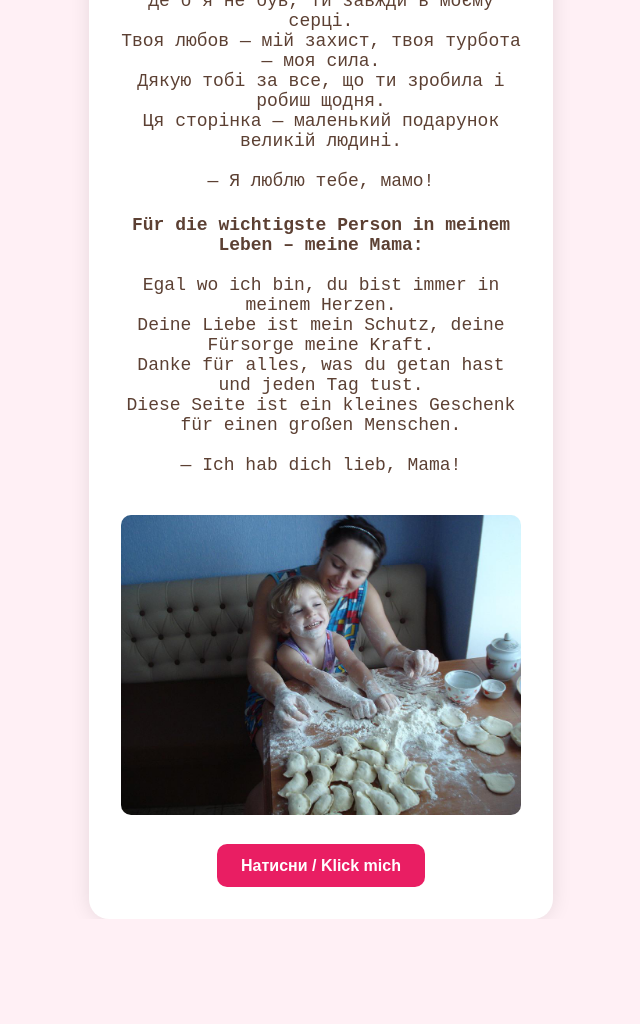
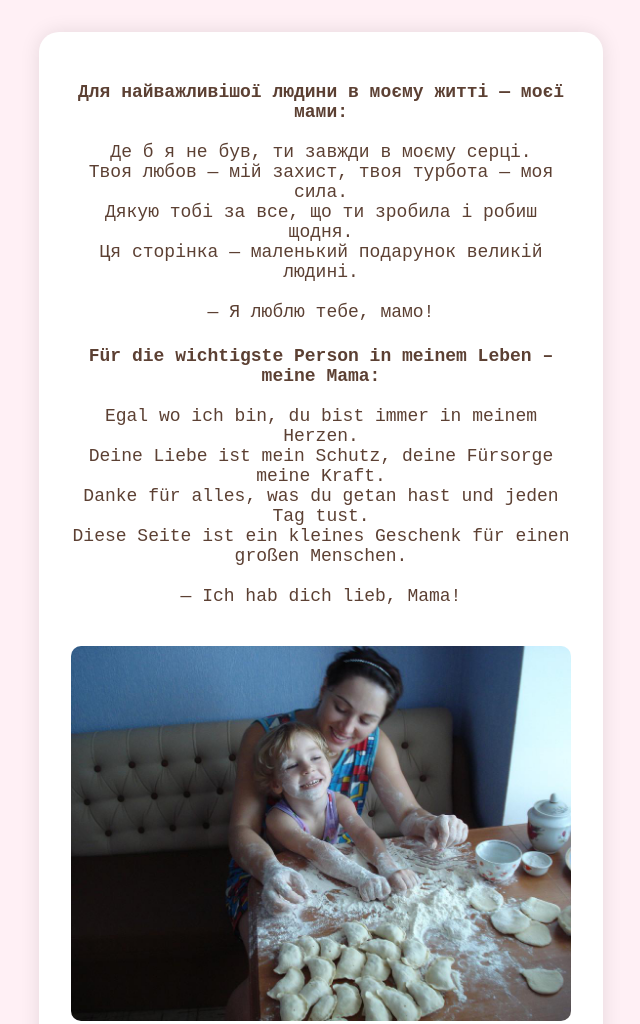
Before and after one commit to Tdmanton/Mam, a plain HTML site: page index.html in a window 1280 px wide. Shown: the top 1024 px of the page, without its empty margins (319-959 px from the left). Before the commit the page ends 919 px from the top, so only its background shows below. Drawn offline with Linux system fonts and the light colour scheme.

Commit message:
Add files via upload

```diff
--- a/style.css
+++ b/style.css
@@ -4,8 +4,10 @@ body {
   font-family: 'Courier New', sans-serif;
   display: flex;
   justify-content: center;
-  align-items: center;
-  height: 100vh;
+  align-items: flex-start;
+  min-height: 100vh;
+  padding: 2rem 1rem;
+  box-sizing: border-box;
 }
 
 .Love__You {
@@ -13,26 +15,14 @@ body {
   padding: 2rem;
   border-radius: 20px;
   box-shadow: 0 0 20px rgba(0,0,0,0.1);
-  max-width: 400px;
+  max-width: 500px;
   text-align: center;
   color: #5C4033;
-  overflow: auto;
 }
 
 .Love__You p {
   font-size: 18px;
   margin-bottom: 1.5rem;
-}
-
-.counter {
-  font-weight: bold;
-  color: #D63384;
-}
-
-.tree-img {
-  width: 100%;
-  border-radius: 10px;
-  margin-top: 1rem;
 }
 
 .love-btn {
@@ -51,3 +41,9 @@ body {
 .love-btn:hover {
   background-color: #c2185b;
 }
+
+.tree-img {
+  width: 100%;
+  border-radius: 10px;
+  margin-top: 1rem;
+}
```
